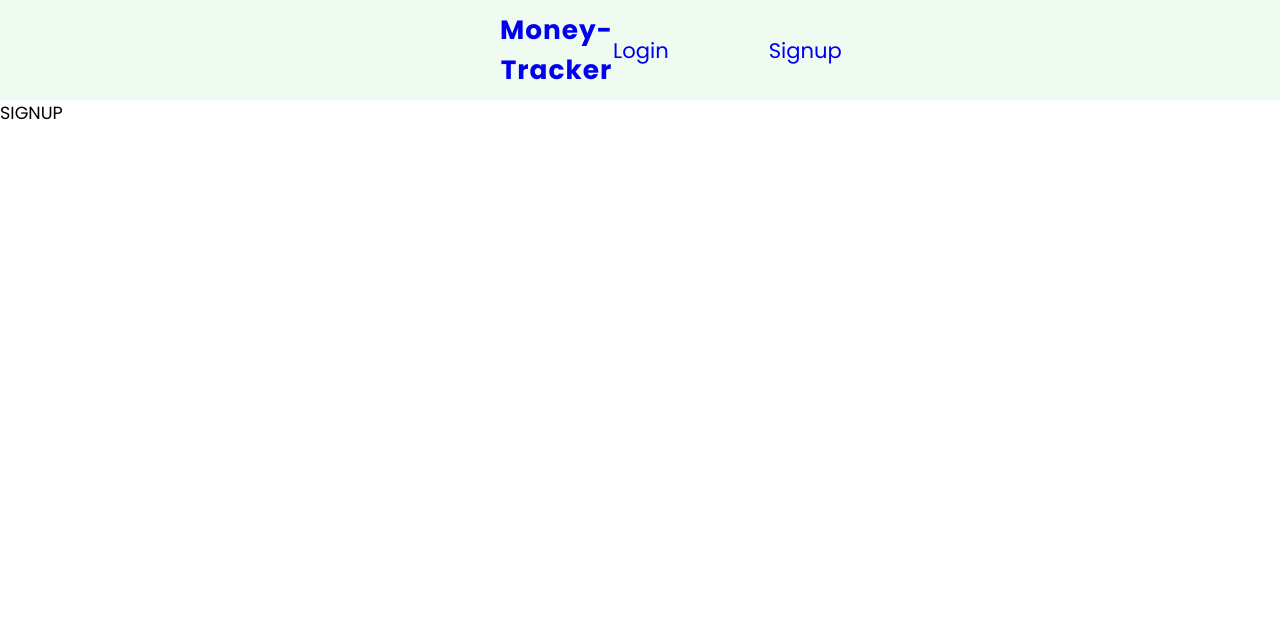
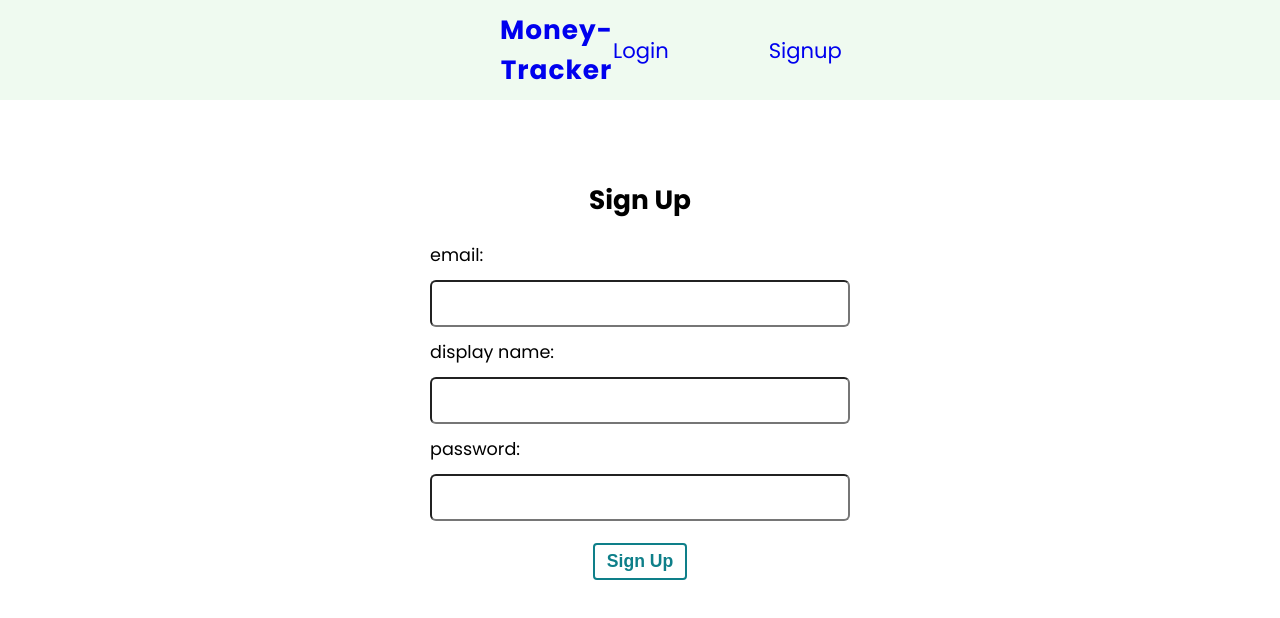
Before and after one commit to bluff91/money-tracker, a React (Create React App) app: page /signup in a window 1280 px wide. Shown: the top 618 px of the page. Built offline with nearby package versions, Linux system fonts and the light colour scheme.

Commit message:
completed the login page as well as the signup page including styles

```diff
--- a/src/pages/login/Login.css
+++ b/src/pages/login/Login.css
@@ -26,19 +26,3 @@
     height: 35px;
     width: 400px;
 }
-
-.login-button {
-    background: none;
-    border: 2px solid #0e7f89;
-    padding: 6px 12px;
-    border-radius: 4px;
-    color: #0e7f89;
-    font-weight: bold;
-    cursor: pointer;
-    font-size: 1.1em;
-}
-
-.login-button:hover {
-    background: #0e7f89;
-    color: #fff;
-}
--- a/src/pages/login/Login.js
+++ b/src/pages/login/Login.js
@@ -1,7 +1,16 @@
 import "./Login.css"
-import React from 'react';
+import React, { useState, useRef } from 'react';
 
 function Login() {
+
+    const emailRef = useRef()
+    const [password, setPassword] = useState("")
+
+    const handleClick = (e) => {
+        e.preventDefault()
+        console.log(emailRef.current.value, password)
+    }
+
     return (
         <div className="login-container">
             <h2 className="title">
@@ -15,6 +24,7 @@ function Login() {
                     minLength={6}
                     maxLength={30}
                     required
+                    ref={emailRef}
                 />
 
                 <label htmlFor="password">password:</label>
@@ -24,9 +34,14 @@ function Login() {
                     minLength={6}
                     maxLength={40}
                     required
+                    value={password}
+                    onChange={(e) => setPassword(e.target.value)}
                 />
             </div>
-            <button className="login-button">Login</button>
+            <button className="btn"
+                onClick={handleClick}
+                >Login
+            </button>
         </div>
     );
 }
--- a/src/pages/signup/Signup.css
+++ b/src/pages/signup/Signup.css
@@ -0,0 +1,3 @@
+.login-displayName {
+    font-size: 1.2em;
+}
--- a/src/pages/signup/Signup.js
+++ b/src/pages/signup/Signup.js
@@ -1,10 +1,60 @@
 import "./Signup.css"
-import React from 'react';
+import React, { useRef } from 'react';
+
 
 function Signup() {
+
+    const emailRef = useRef()
+    const displayNameRef = useRef()
+    const passwordRef = useRef()
+
+    const handleClick = (e) => {
+        e.preventDefault()
+        console.log(emailRef.current.value, displayNameRef.current.value, passwordRef.current.value)
+    }
+
     return (
-        <div>
-            SIGNUP
+        <div className="login-container">
+            <h2 className="title">Sign Up</h2>
+            <div className="login-elements">
+                <label htmlFor="email">email:</label>
+                <input
+                    className="login-email"
+                    type="email"
+                    required
+                    minLength={6}
+                    maxLength={50}
+                    id="email"
+                    ref={emailRef}
+                />
+
+                <label htmlFor="displayName">display name:</label>
+                <input
+                    className="login-displayName"
+                    type="text"
+                    required
+                    minLength={3}
+                    maxLength={40}
+                    id="displayName"
+                    ref={displayNameRef}
+                />
+
+                <label  htmlFor="password">password:</label>
+                <input
+                    className="login-password"
+                    type="password"
+                    required
+                    minLength={6}
+                    maxLength={50}
+                    id="pasword"
+                    ref={passwordRef}
+                />
+            </div>
+            <button
+                className="btn"
+                onClick={handleClick}
+                >Sign Up
+            </button>
         </div>
     );
 }
```
